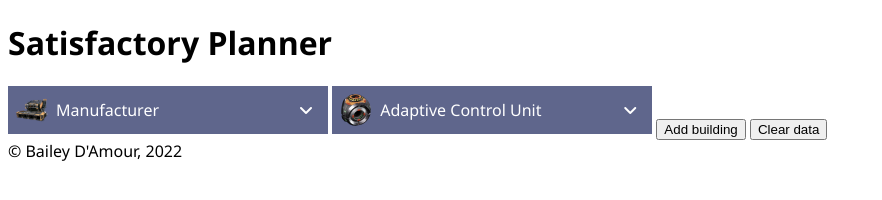
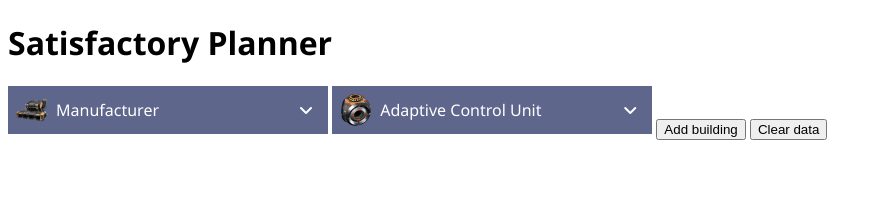
Before and after one commit to DamourYouKnow/satisfactory-planner, a website with bundled scripts: page public/index.html in a window 1280 px wide. Shown: the whole page, without its empty margins (0-882 px from the left). Built offline with nearby package versions, Linux system fonts and the light colour scheme; files whose address does not match are found by name.

Commit message:
Remove copyright footer

```diff
--- a/public/index.html
+++ b/public/index.html
@@ -25,7 +25,6 @@
     </main>
 
     <footer>
-      &copy; Bailey D'Amour, 2022
     </footer>
     <script src="scripts/app.js"></script>
   </body>
```
